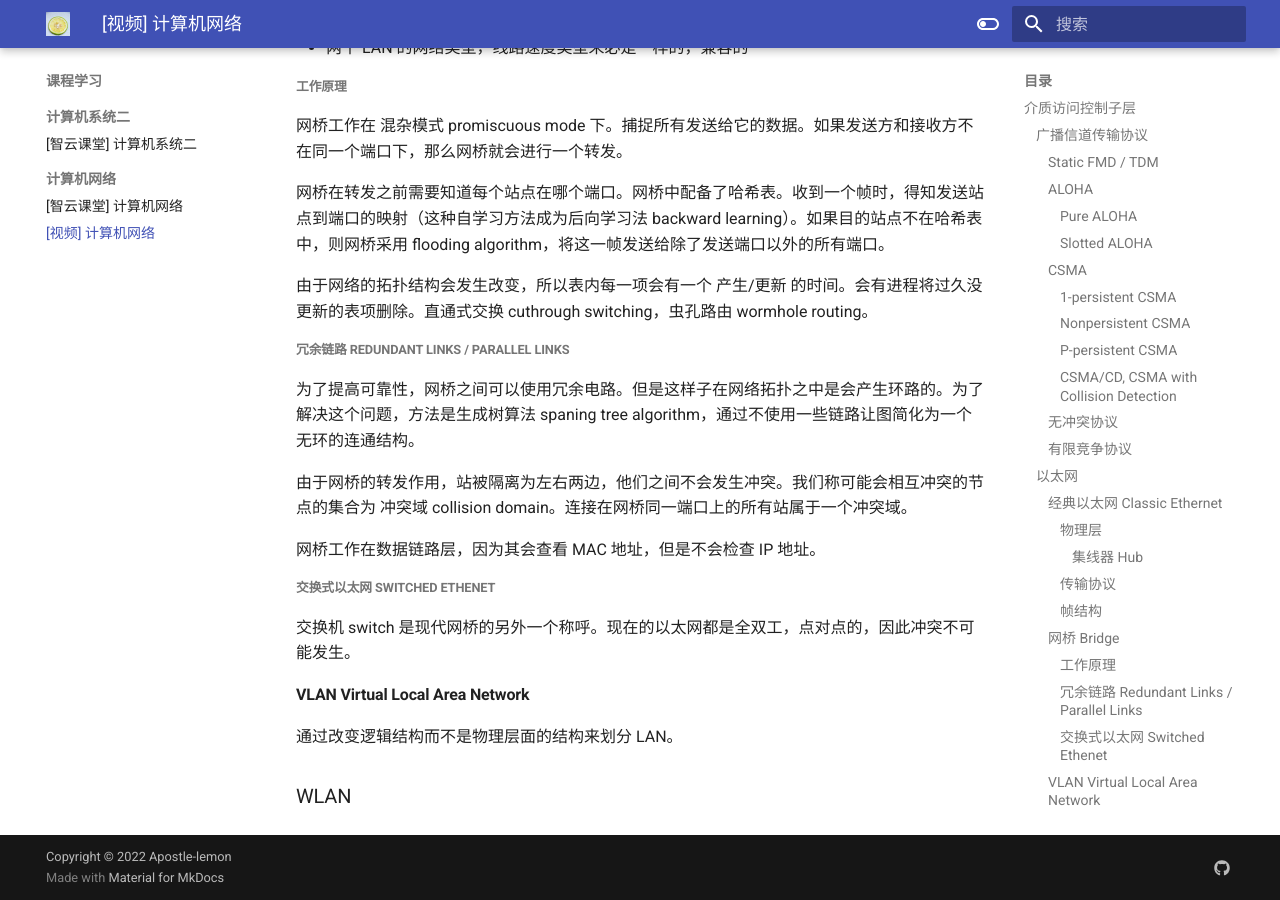
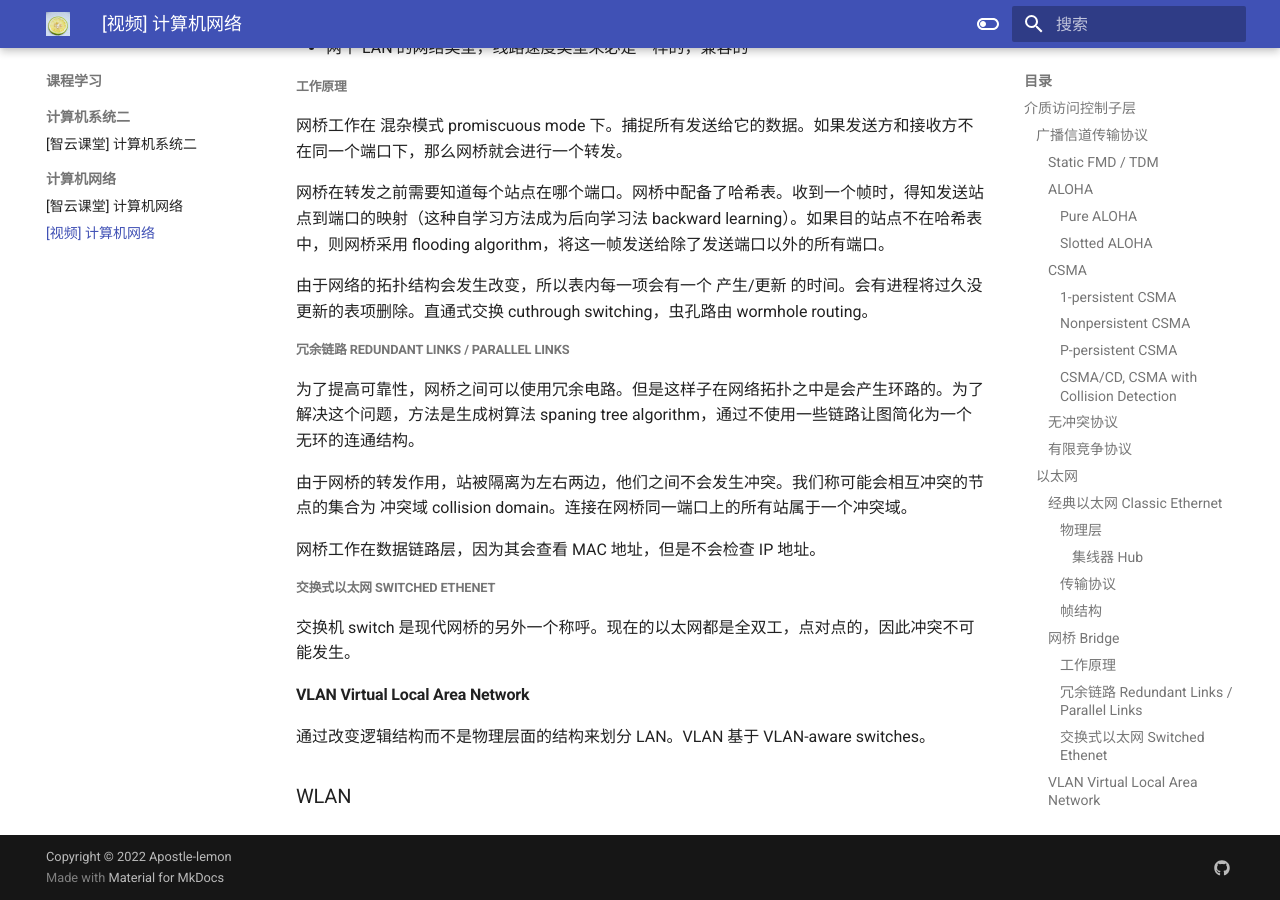
Before and after one commit to Apostle-lemon/Apostle-lemon.github.io, an MkDocs documentation site: the page built from docs/课程学习/计算机网络/【视频】计算机网络.md, in a window 1280 px wide and 900 px high, scrolled down 2639 px. Built offline with MkDocs 1.6.1 and Material for MkDocs 9.7.7, drawn with Linux system fonts in a browser that asks for light colours.

Commit message:
vault backup: 2022-10-28 11:22:06
Affected files:
docs/课程学习/计算机网络/【视频】计算机网络.md

```diff
--- a/docs/课程学习/计算机网络/【视频】计算机网络.md
+++ b/docs/课程学习/计算机网络/【视频】计算机网络.md
@@ -122,6 +122,6 @@ ALOHA, additive links on-line hawaii area。对没有 hawaii 代表的就是夏
 
 #### VLAN Virtual Local Area Network
 
-通过改变逻辑结构而不是物理层面的结构来划分 LAN。
+通过改变逻辑结构而不是物理层面的结构来划分 LAN。VLAN 基于 VLAN-aware switches。
 
 ### WLAN
```
